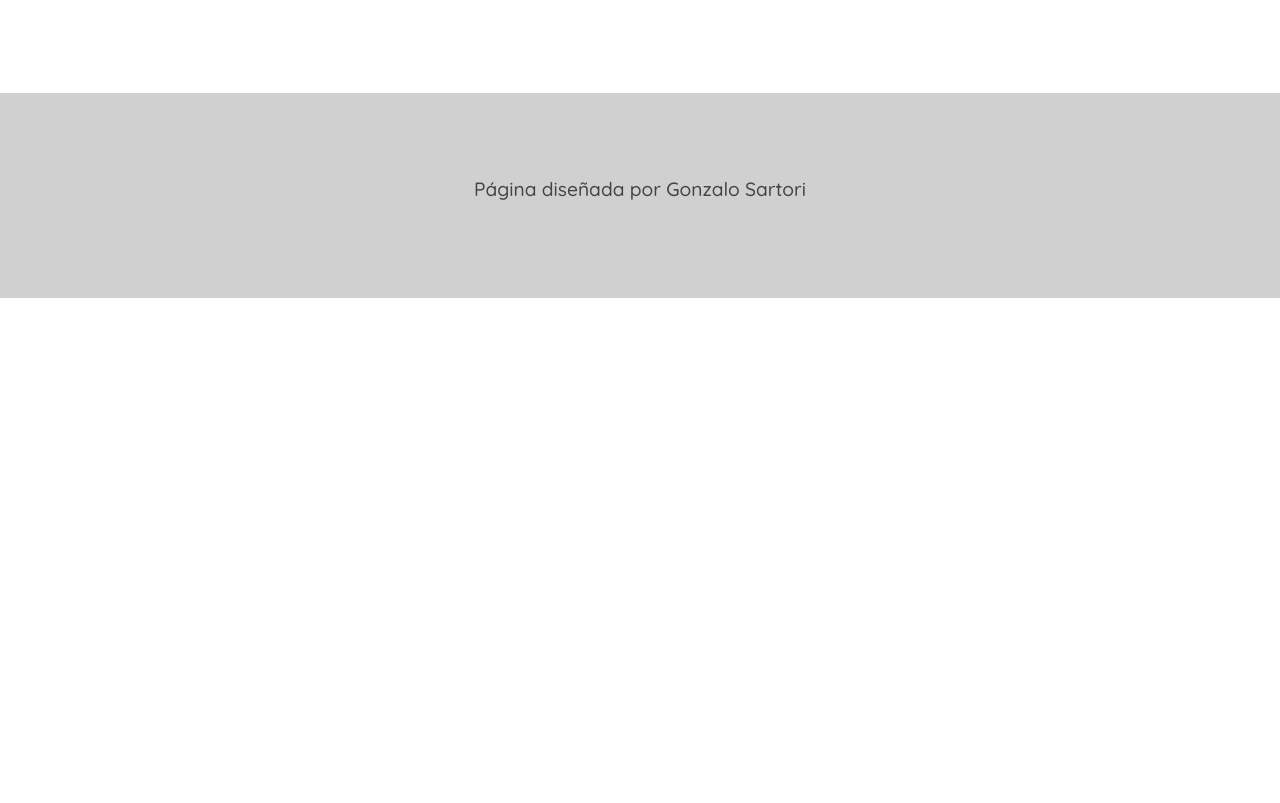
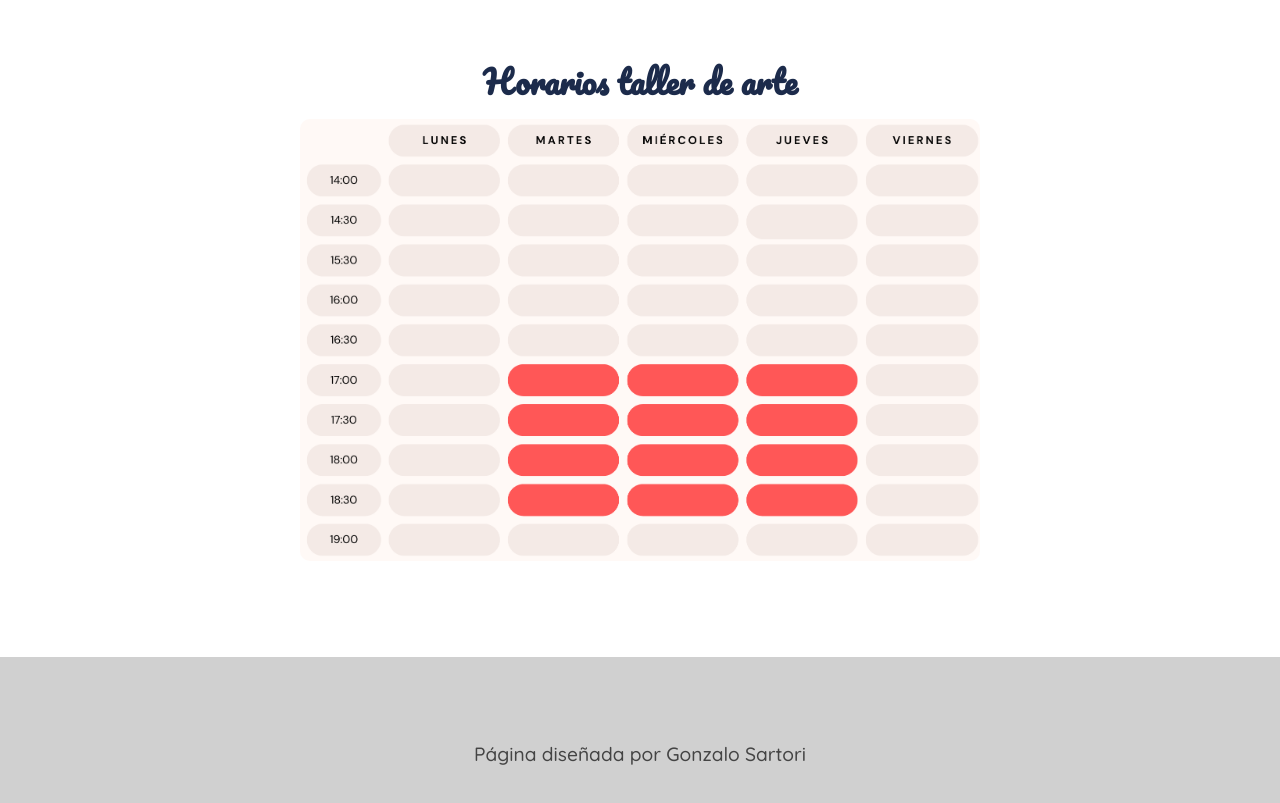
Before and after one commit to gonzalosartori06/Entrega_programacionweb, a plain HTML site: page index.html in a window 1280 px wide. Shown: the part 1542-2345 px from the top of the page. Before the commit the page ends 1840 px from the top, so only its background shows below. Drawn offline with Linux system fonts and the light colour scheme.

Commit message:
agregue los horarios al main y lo conecte al navegation

```diff
--- a/estilos.css
+++ b/estilos.css
@@ -5,6 +5,13 @@ body {
   font-size: 1.2rem;
   line-height: 1.4em;
   margin: 0;
+}
+
+html {
+  scroll-behavior: smooth;
+}
+html {
+  scroll-padding-top: 200px;
 }
 
 h1, h2 {
@@ -228,6 +235,23 @@ nav a {
   height: auto;
 }
 
+.titulo-horarios {
+  text-align: center;
+  font-family: 'Pacifico', cursive;
+  color: #1c2b4b;
+  font-size: 2rem;
+  margin-top: 4rem;
+  margin-bottom: 1rem;
+}
+
+.img-horarios {
+  display: block;
+  margin: 0 auto 4rem auto;
+  max-width: 80%;
+  height: auto;
+  border-radius: 10px;
+}
+
 .header-mobile {
   display: none;
 }
@@ -289,3 +313,17 @@ nav a {
     gap: 3rem;
   }
 }
+@media (max-width: 466px) {
+  .seccion-main,
+  .seccion-invertida {
+    flex-direction: column !important;
+  }
+
+  .seccion-invertida .texto-main {
+    order: 1;
+  }
+
+  .seccion-invertida img {
+    order: 2;
+  }
+}
--- a/index.html
+++ b/index.html
@@ -24,8 +24,8 @@
       </li>
     </ul>
     <ul class="nav-der">
-      <li><a href="#">Horarios</a></li>
-      <li><a href="#">Ubicación</a></li>
+        <li><a href="#horarios">Horarios</a></li>
+       <li><a href="#">Ubicación</a></li>
       <li><a href="#" class="boton-contacto">Contáctanos</a></li>
     </ul>
   </nav>
@@ -83,6 +83,11 @@
       <img src="imagenes/mueble-terminado.jpeg" alt="Restauración de muebles" class="img-restauracion" id="hover-img">
     </div>
 
+        <div id="horarios" class="seccion-horarios">
+            <h1 id="horarios" class="titulo-horarios">Horarios taller de arte</h1>
+            <img src="imagenes/horarios.png" alt="Horarios del taller" class="img-horarios">
+    </div>
+
   </div>
 </main>
 
```
Also changed, not shown: imagenes/horarios.png (added).
